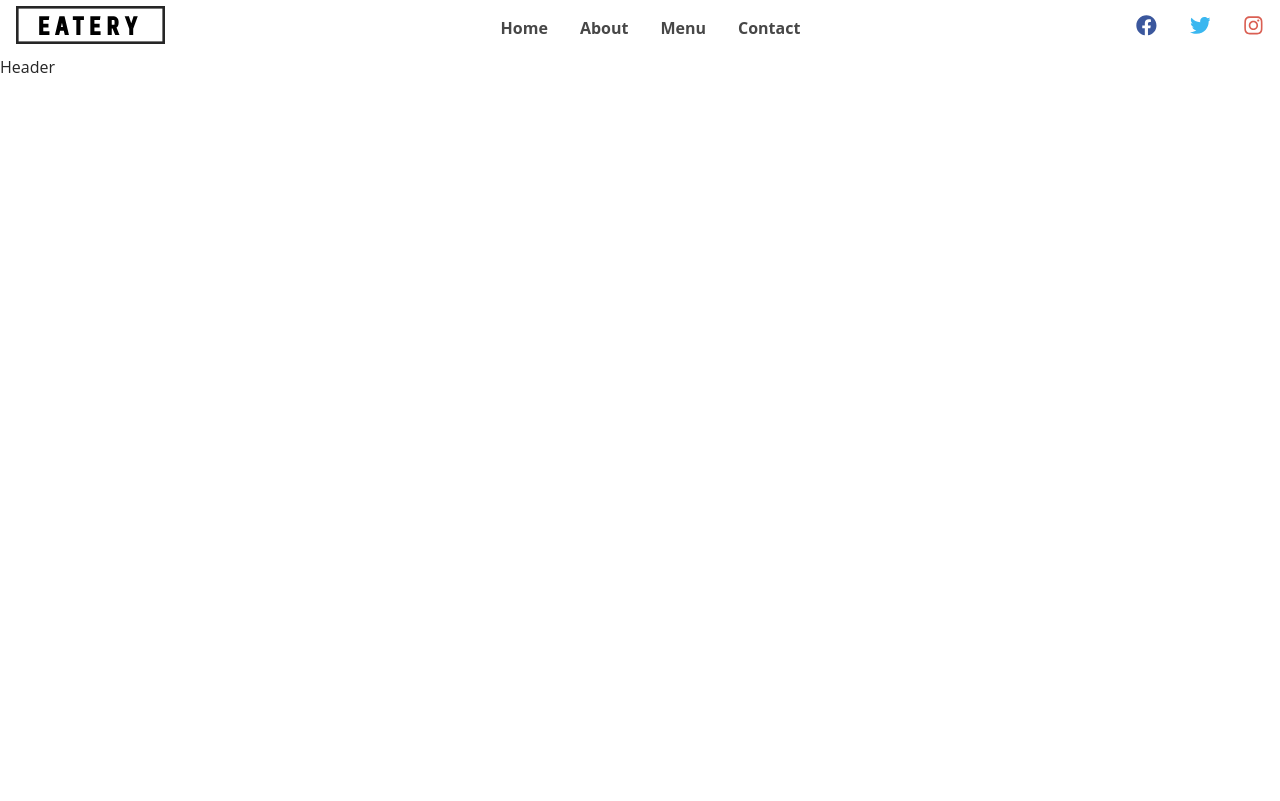
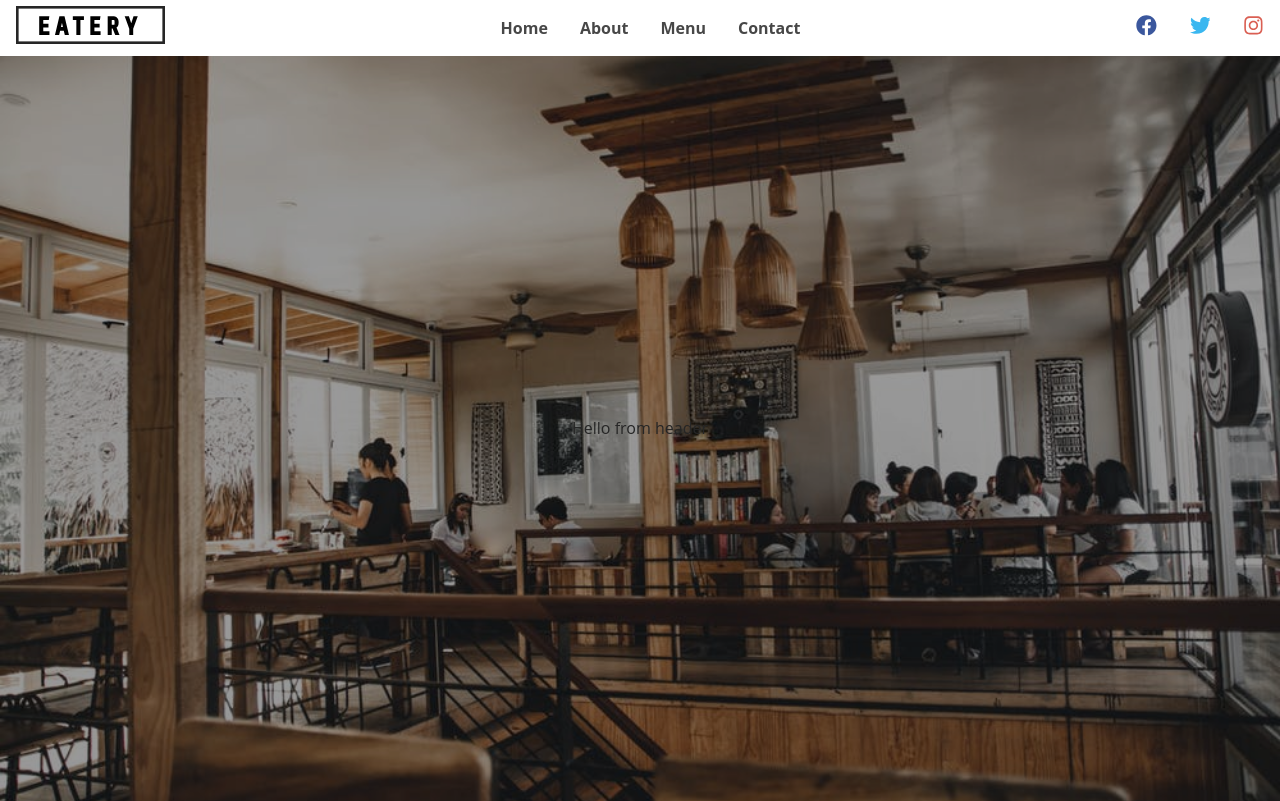
Before and after one commit to SarthakC/gatsby-restaurant-site, a Gatsby site: page / in a window 1280 px wide. Built offline with nearby package versions, Linux system fonts and the light colour scheme; Gatsby itself is replaced by a stand-in of ours.

Commit message:
added homepage header

```diff
--- a/src/components/Global/Header/Header.jsx
+++ b/src/components/Global/Header/Header.jsx
@@ -1,7 +1,15 @@
 import React from "react"
 
-const Header = () => {
-  return <div>Header</div>
+import { IndexHeader } from "./Header.styles"
+
+import img from "../../../images/bcg/homeBcg.jpeg"
+
+const Header = ({ img, children }) => {
+  return <IndexHeader img={img}>{children}</IndexHeader>
+}
+
+Header.defaultProps = {
+  img,
 }
 
 export default Header
--- /dev/null
+++ b/src/components/Global/Header/Header.styles.js
@@ -0,0 +1,10 @@
+import styled from "styled-components"
+
+export const IndexHeader = styled.header`
+  min-height: calc(100vh - 54.781px);
+  background: linear-gradient(rgba(0, 0, 0, 0.4), rgba(0, 0, 0, 0.4)),
+    url(${({ img }) => img}) center/cover fixed no-repeat;
+  display: flex;
+  justify-content: center;
+  align-items: center;
+`
--- a/src/pages/index.jsx
+++ b/src/pages/index.jsx
@@ -1,12 +1,11 @@
 import React from "react"
-// import { Link } from "gatsby"
 
 import { Header, Layout, SEO } from "../components/Global"
 
 const IndexPage = () => (
   <Layout>
     <SEO title="Home" />
-    <Header />
+    <Header>Hello from header</Header>
   </Layout>
 )
 
```
